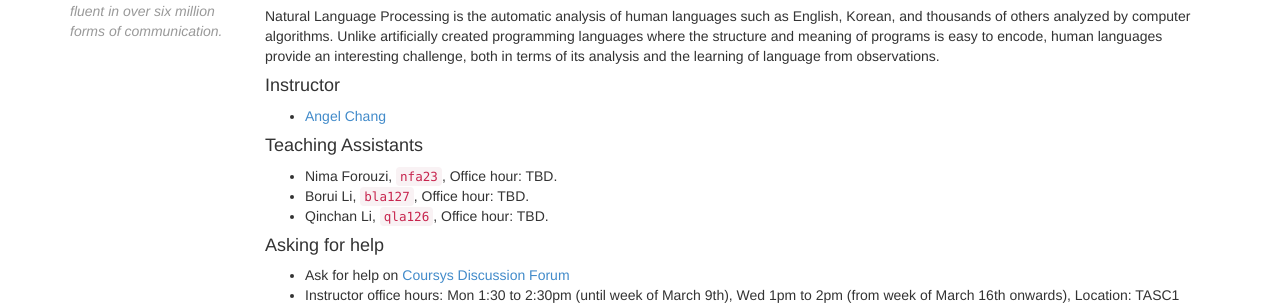
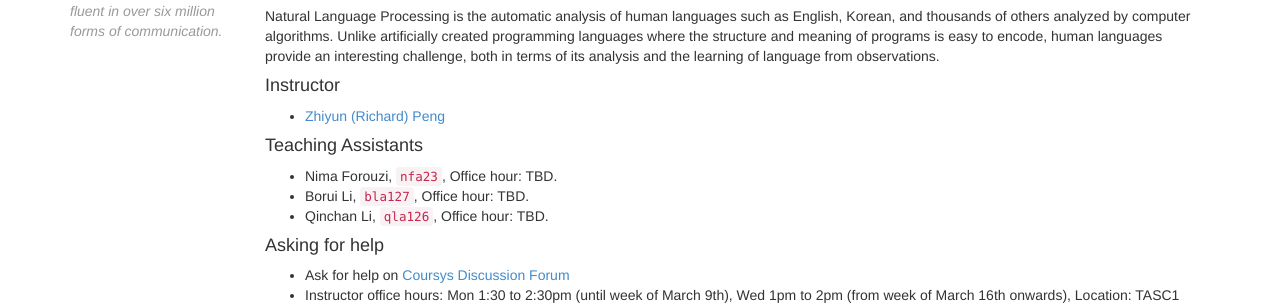
Before and after one commit to zhiyunrichardpeng/nlp-class, a Jekyll site: the page built from index.md, in a window 1280 px wide and 900 px high. Shown: the part 237-542 px from the top of the window. Built offline with Jekyll 4.4.1, drawn with Linux system fonts in a browser that asks for light colours; nearby versions of some CDN libraries.

Commit message:
Update instructor name on homepage

```diff
--- a/index.md
+++ b/index.md
@@ -32,7 +32,7 @@ encode, human languages provide an interesting challenge, both in
 terms of its analysis and the learning of language from observations.
 
 #### Instructor
-* [Angel Chang](http://angelxuanchang.github.io/)
+* [Zhiyun (Richard) Peng](https://zhiyunrichardpeng.github.io/)
 
 #### Teaching Assistants
 <ul>
```
